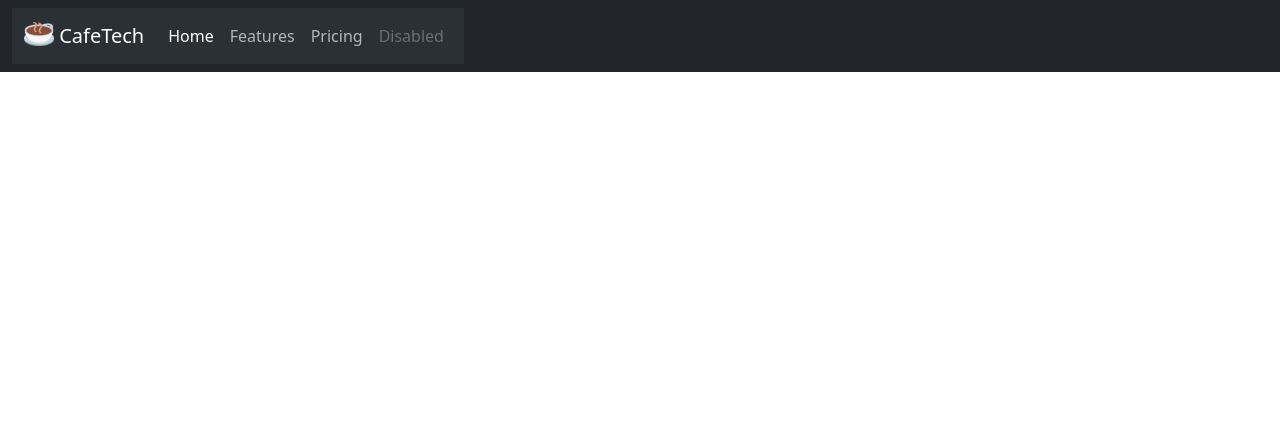
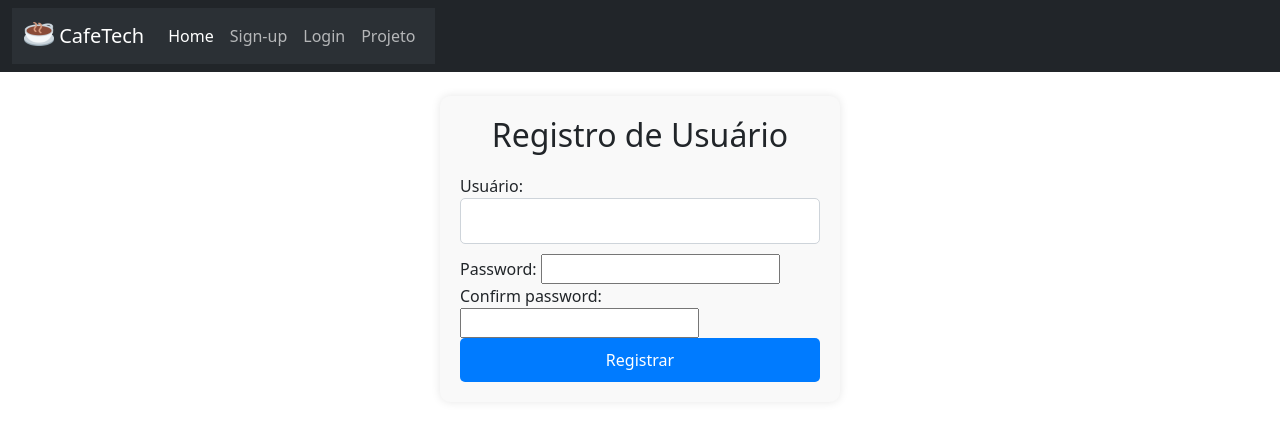
Before and after one commit to Brubzie/fatec-dsm-pi-4sem, a Django app: page /register/ in a window 1280 px wide. Shown: the top 421 px of the page. Run offline with Django 5.2, Linux system fonts and the light colour scheme.

Commit message:
Páginas de cadastro de usuário feitas

```diff
--- a/CafeTech/CafeTech/CafeTech/settings.py
+++ b/CafeTech/CafeTech/CafeTech/settings.py
@@ -124,7 +124,8 @@ STATIC_URL = "static/"
 DEFAULT_AUTO_FIELD = "django.db.models.BigAutoField"
 
 # Configurações de autenticação
-LOGIN_URL = "login"
+LOGIN_REDIRECT_URL = '/' # Redireciona para a página inicial após o login
+LOGOUT_REDIRECT_URL = '/login/' # Redireciona para a página de login após o logout
 
 # Adiciona '/' no final dos urls que não o tiverem
 APPEND_SLASH = True
--- /dev/null
+++ b/CafeTech/CafeTech/core/forms.py
@@ -0,0 +1,25 @@
+from django import forms
+from django.contrib.auth.models import User
+from django.core.exceptions import ValidationError
+
+class RegisterForm(forms.ModelForm):
+    password = forms.CharField(widget=forms.PasswordInput)
+    confirm_password = forms.CharField(widget=forms.PasswordInput)
+
+    class Meta:
+        model = User
+        fields = ['username', 'password']
+        labels = {
+            'username': 'Usuário',
+            'password': 'Senha',
+        }
+        widgets = {
+            'username': forms.TextInput(attrs={'class': 'form-control'}),
+        }
+
+    def clean_confirm_password(self):
+        password = self.cleaned_data.get('password')
+        confirm_password = self.cleaned_data.get('confirm_password')
+        if password and confirm_password and password != confirm_password:
+            raise ValidationError("As senhas não coincidem", code='password_mismatch')
+        return confirm_password
--- /dev/null
+++ b/CafeTech/CafeTech/core/static/css/style.css
@@ -0,0 +1,50 @@
+/* Estilização das mensagens de erro */
+.errorlist {
+    color: #ff4c4c;
+    list-style-type: none;
+    padding: 0;
+}
+.errorlist li {
+    margin-bottom: 5px;
+    background-color: #f8d7da;
+    border: 1px solid #f5c6cb;
+    padding: 10px;
+    border-radius: 5px;
+}
+
+/* Estilização do formulário */
+.form-control {
+    width: 100%;
+    padding: 10px;
+    margin-bottom: 10px;
+    border: 1px solid #ced4da;
+    border-radius: 5px;
+}
+
+.form-container {
+    max-width: 400px;
+    margin: auto;
+    padding: 20px;
+    background-color: #f9f9f9;
+    border-radius: 10px;
+    box-shadow: 0 0 10px rgba(0, 0, 0, 0.1);
+}
+
+.form-container h2 {
+    text-align: center;
+    margin-bottom: 20px;
+}
+
+.form-container button {
+    width: 100%;
+    padding: 10px;
+    background-color: #007bff;
+    color: white;
+    border: none;
+    border-radius: 5px;
+    cursor: pointer;
+}
+
+.form-container button:hover {
+    background-color: #0056b3;
+}
--- a/CafeTech/CafeTech/core/templates/base.html
+++ b/CafeTech/CafeTech/core/templates/base.html
@@ -9,7 +9,11 @@
         <!-- Título -->
         <title>CafeTech | {% block page_title %}{% endblock page_title %}</title>
 
+        <!-- CSS Bootstrap 5 -->
         <link href="https://cdn.jsdelivr.net/npm/bootstrap@5.3.3/dist/css/bootstrap.min.css" rel="stylesheet" integrity="sha384-QWTKZyjpPEjISv5WaRU9OFeRpok6YctnYmDr5pNlyT2bRjXh0JMhjY6hW+ALEwIH" crossorigin="anonymous">
+
+        <!-- CSS Personalizado -->
+        <link rel="stylesheet" href="{% static "css/style.css" %}">
     </head>
     <body>
 
@@ -18,7 +22,7 @@
             <div class="container-fluid">
                 <nav class="navbar navbar-expand-lg bg-body-tertiary">
                     <div class="container-fluid">
-                      <a class="navbar-brand" href="#">
+                        <a class="navbar-brand" href="{% url 'index' %}">
                             <img src="{% static 'images/favicon/favicon.ico' %}" alt="Logo" width="30" height="24" class="d-inline-block align-text-top">
                             CafeTech
                         </a>
@@ -27,10 +31,18 @@
                         </button>
                         <div class="collapse navbar-collapse" id="navbarNavAltMarkup">
                             <div class="navbar-nav">
-                          <a class="nav-link active" aria-current="page" href="#">Home</a>
-                          <a class="nav-link" href="#">Features</a>
-                          <a class="nav-link" href="#">Pricing</a>
-                          <a class="nav-link disabled" aria-disabled="true">Disabled</a>
+                                <a class="nav-link active" aria-current="page" href="{% url 'index' %}">Home</a>
+
+                                {% if user.is_authenticated %}
+                                    <!-- Se o usuário estiver logado, exibe a mensagem de boas-vindas -->
+                                    <span class="navbar-text">Bem-vindo, <b>{{ user.username }}!</b></span>
+                                    <a class="nav-link" href="{% url 'logout' %}">Logout</a>
+                                {% else %}
+                                    <a class="nav-link" href="{% url 'register' %}">Sign-up</a>
+                                    <a class="nav-link" href="{% url 'login' %}">Login</a>
+                                {% endif %}
+
+                                <a class="nav-link" href="https://github.com/Brubzie/fatec-dsm-pi-4sem/" target="_blank">Projeto</a>
                             </div>
                         </div>
                     </div>
--- a/CafeTech/CafeTech/core/templates/register.html
+++ b/CafeTech/CafeTech/core/templates/register.html
@@ -2,9 +2,35 @@
 
 <!-- Título -->
 {% block page_title %}
-    Registre-se
+    Registro
 {% endblock page_title %}
 
 {% block content %}
+    <div class="form-container">
+        <h2>Registro de Usuário</h2>
+        <!-- Register forms -->
+        <form method="post">
+            {% csrf_token %}
+            <div class="form-group">
+                {{ form.username.label_tag }}
+                {{ form.username }}
+                <div class="text-danger">{{ form.username.errors }}</div>
+            </div>
 
+            <div class="form-group">
+                {{ form.password.label_tag }}
+                {{ form.password }}
+                <div class="text-danger">{{ form.password.errors }}</div>
+            </div>
+
+            <div class="form-group">
+                {{ form.confirm_password.label_tag }}
+                {{ form.confirm_password }}
+                <div class="text-danger">{{ form.confirm_password.errors }}</div>
+            </div>
+
+            <button class="btn btn-primary" type="submit">Registrar</button>
+        </form>
+        <!-- Register forms - End -->
+    </div>
 {% endblock content %}
--- a/CafeTech/CafeTech/core/urls.py
+++ b/CafeTech/CafeTech/core/urls.py
@@ -1,11 +1,11 @@
 from django.urls import path
-from .views import IndexView, RegisterView, LoginView, HomeClientView, HistoryClientView, LogoutView
+from .views import IndexView, RegisterView, LoginView, HomeClientView, HistoryClientView, logout
 
 urlpatterns = [
-    path("", IndexView.as_view(), name="index"),
-    path("register/", RegisterView.as_view(), name="register"),
-    path("login/", LoginView.as_view(), name="login"),
-    path("home/", HomeClientView.as_view(), name="home_client"),
-    path("history/", HistoryClientView.as_view(), name="history_client"),
-    path("logout/", LogoutView.as_view(), name="logout"),
+    path('', IndexView.as_view(), name='index'),
+    path('register/', RegisterView.as_view(), name='register'),
+    path('login/', LoginView.as_view(), name='login'),
+    path('home/', HomeClientView.as_view(), name='home_client'),
+    path('history/', HistoryClientView.as_view(), name='history_client'),
+    path('logout/', logout, name='logout'),
 ]
--- a/CafeTech/CafeTech/core/views.py
+++ b/CafeTech/CafeTech/core/views.py
@@ -1,38 +1,57 @@
-from django.shortcuts import render
+from django.shortcuts import render, redirect
 from django.views import View
+from django.contrib.auth.models import User
+from django.contrib.auth import login
+from django.contrib.auth import logout as auth_logout
+from .forms import RegisterForm
+from django.contrib.auth.views import LoginView
 
 class IndexView(View):
-    template_name = "index.html"
+    template_name = 'index.html'
 
     def get(self, request):
         return render(request, self.template_name)
 
 class RegisterView(View):
-    template_name = "register.html"
+    template_name = 'register.html'
 
     def get(self, request):
-        return render(request, self.template_name)
+        form = RegisterForm()
+        return render(request, self.template_name, {'form': form})
 
-class LoginView(View):
-    template_name = "login.html"
+    def post(self, request):
+        form = RegisterForm(request.POST)
+        if form.is_valid():
+            user = form.save(commit=False)
+            user.set_password(form.cleaned_data['password'])
+            user.save()
+            login(request, user)
+            return redirect('index')  # Redireciona para a página inicial ou outra página de sua escolha
+        return render(request, self.template_name, {'form': form})
 
-    def get(self, request):
-        return render(request, self.template_name)
+class LoginView(LoginView):
+    template_name = 'login.html'
+    redirect_authenticated_user = True
+
+    def get(self, request, *args, **kwargs):
+        # Se o usuário já está autenticado, redireciona para a página de destino
+        if self.request.user.is_authenticated:
+            return self.handle_no_permission()
+        # Caso contrário, renderiza o template com o formulário de login
+        return render(request, self.template_name, {'form': self.get_form()})
 
 class HomeClientView(View):
-    template_name = "homeClient.html"
+    template_name = 'homeClient.html'
 
     def get(self, request):
         return render(request, self.template_name)
 
 class HistoryClientView(View):
-    template_name = "historyClient.html"
+    template_name = 'historyClient.html'
 
     def get(self, request):
         return render(request, self.template_name)
 
-class LogoutView(View):
-    template_name = "logout.html"
-
-    def get(self, request):
-        return render(request, self.template_name)
+def logout(request):
+    auth_logout(request)
+    return redirect('index')
```
Also changed, not shown: CafeTech/CafeTech/core/templates/login.html (+19 -0 lines). Lines whose indentation alone changed are shown as unchanged.
